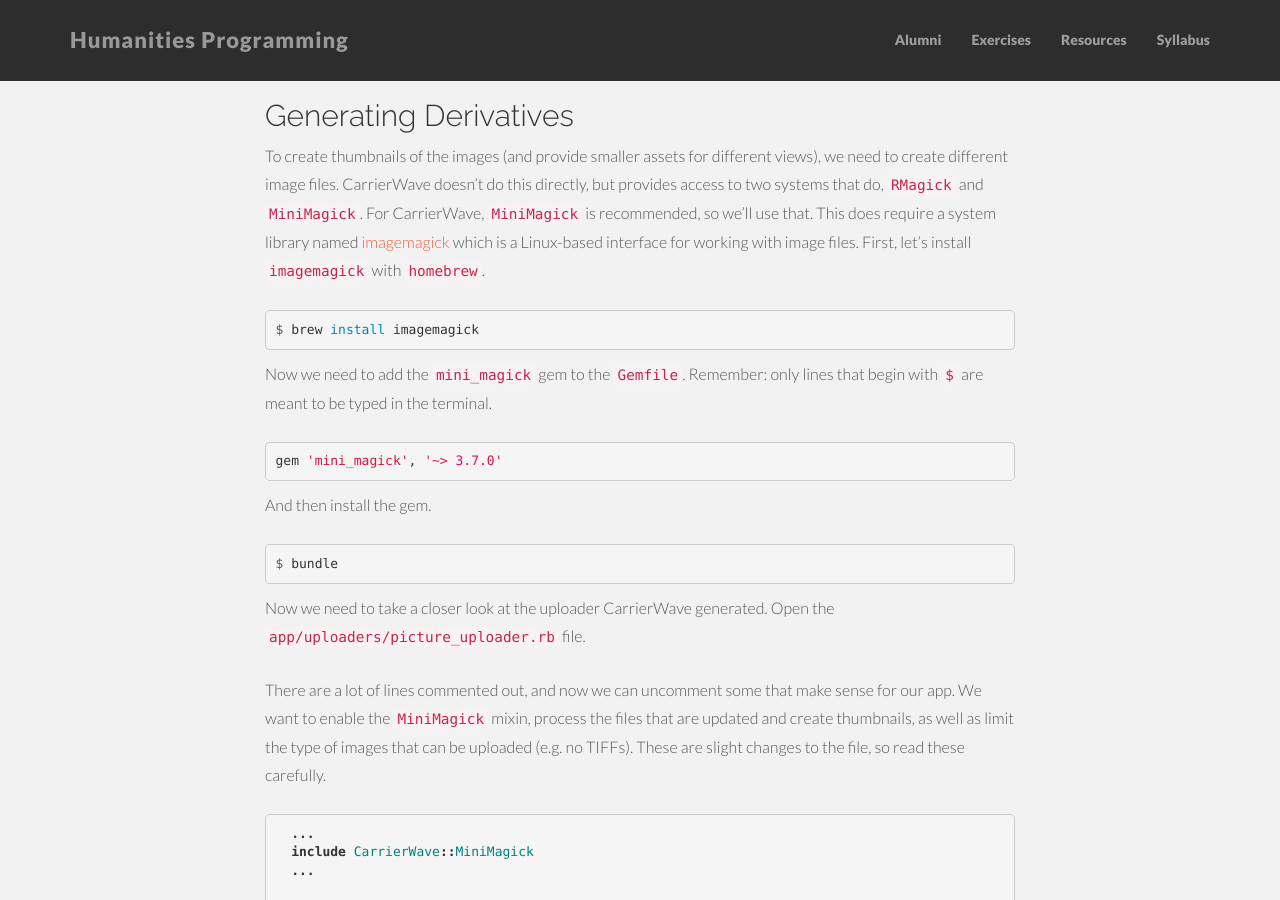
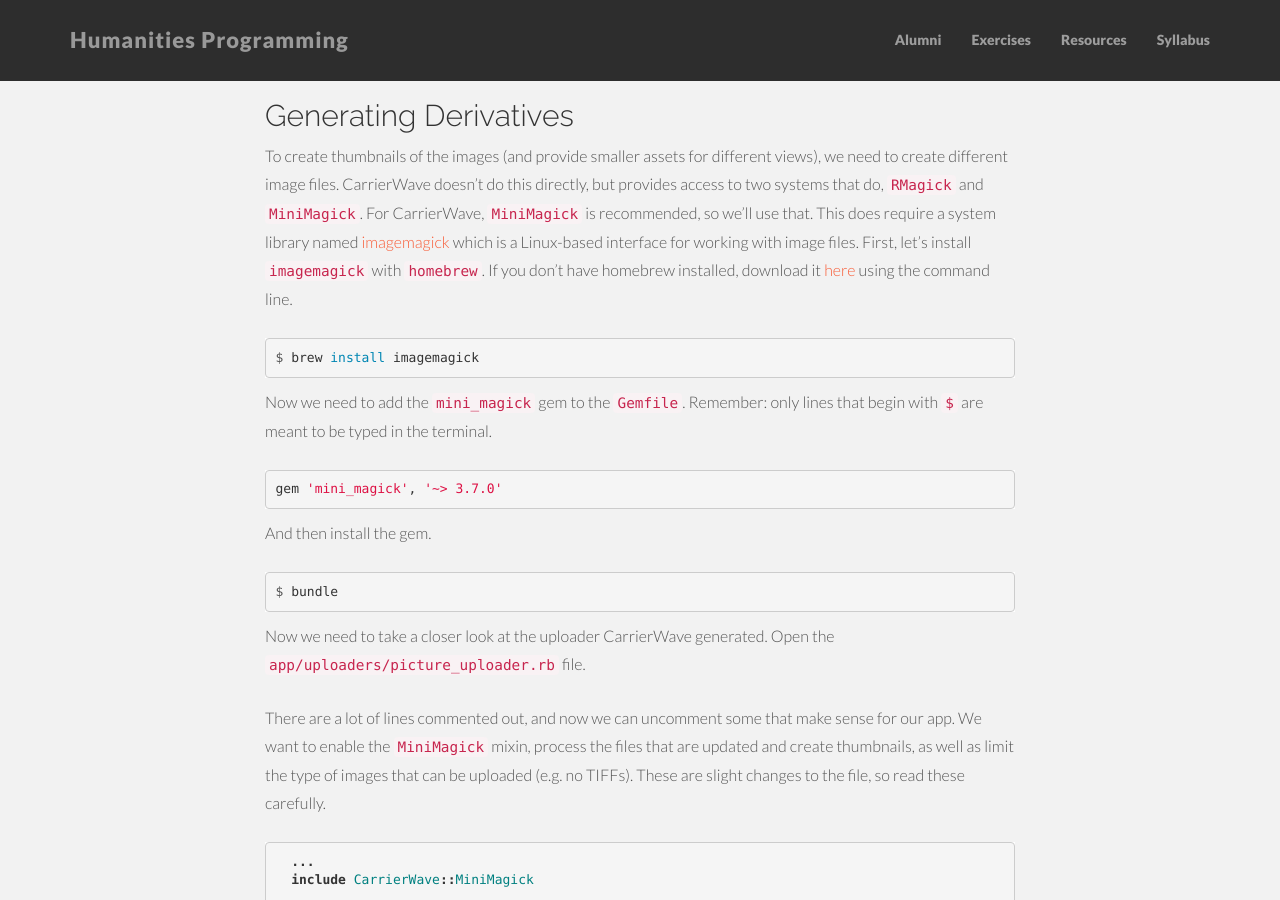
Before and after one commit to humanitiesprogramming/humanitiesprogramming.github.io, a Jekyll site: the page built from exercise-rails4.md, in a window 1280 px wide and 900 px high, scrolled down 3494 px. Built offline with Jekyll 4.4.1, drawn with Linux system fonts in a browser that asks for light colours; nearby versions of some CDN libraries.

Commit message:
gives link to homebrew

```diff
--- a/exercise-rails4.md
+++ b/exercise-rails4.md
@@ -165,7 +165,7 @@
 `RMagick` and `MiniMagick`. For CarrierWave, `MiniMagick` is
 recommended, so we'll use that. This does require a system library named
 [imagemagick][imagemagick] which is a Linux-based interface for working with image
-files. First, let's install `imagemagick` with `homebrew`.
+files. First, let's install `imagemagick` with `homebrew`. If you don't have homebrew installed, download it [here](http://brew.sh/) using the command line.
 
 {% highlight console %}
 $ brew install imagemagick
```
